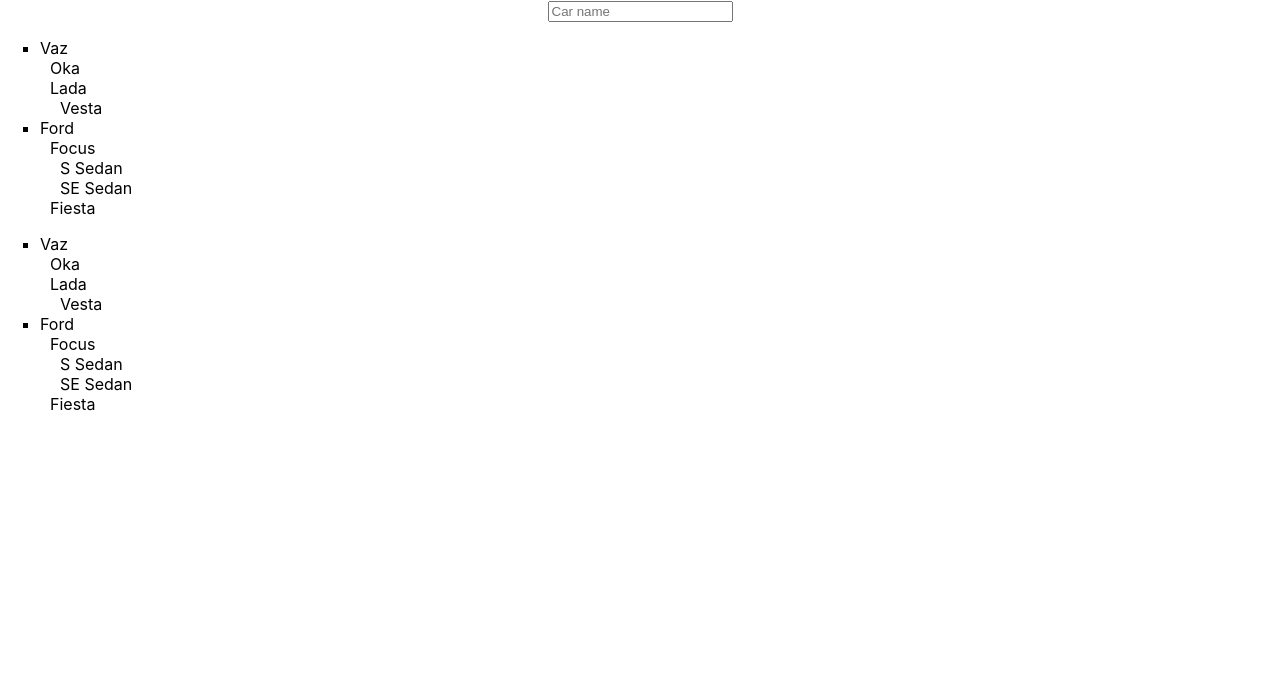
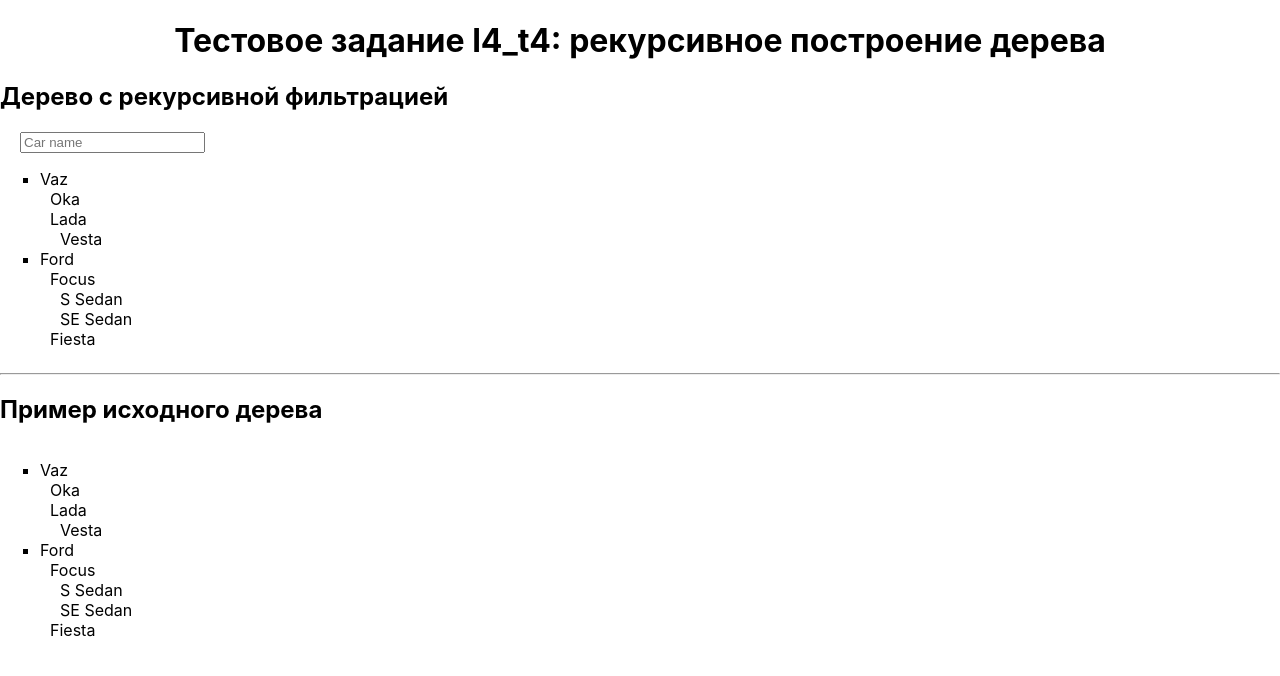
Before and after one commit to Maxxxnech/l4_t4_test, a React (Create React App) app: page / in a window 1280 px wide. Shown: the top 676 px of the page. Built offline with nearby package versions, Linux system fonts and the light colour scheme.

Commit message:
added colors

```diff
--- a/src/App.css
+++ b/src/App.css
@@ -2,37 +2,6 @@
   text-align: center;
 }
 
-.App-logo {
-  height: 40vmin;
-  pointer-events: none;
+h2{
+  text-align: left;
 }
-
-@media (prefers-reduced-motion: no-preference) {
-  .App-logo {
-    animation: App-logo-spin infinite 20s linear;
-  }
-}
-
-.App-header {
-  background-color: #282c34;
-  min-height: 100vh;
-  display: flex;
-  flex-direction: column;
-  align-items: center;
-  justify-content: center;
-  font-size: calc(10px + 2vmin);
-  color: white;
-}
-
-.App-link {
-  color: #61dafb;
-}
-
-@keyframes App-logo-spin {
-  from {
-    transform: rotate(0deg);
-  }
-  to {
-    transform: rotate(360deg);
-  }
-}
--- a/src/App.js
+++ b/src/App.js
@@ -1,16 +1,18 @@
-
-import React from 'react';
-import './App.css';
+import React from "react";
+import "./App.css";
 import FilterTree from "./components/FilterTree";
-import Tree from "./components/Tree"
+import Tree from "./components/Tree";
 import cars from "./data/cars.json";
 
 function App() {
   return (
     <div className="App">
-
-     <FilterTree cars={cars}/>
-     <Tree cars={cars}/>
+      <h1>Тестовое задание l4_t4: рекурсивное построение дерева</h1>
+      <h2>Дерево с рекурсивной фильтрацией</h2>
+      <FilterTree cars={cars} />
+      <hr></hr>
+      <h2>Пример исходного дерева</h2>
+      <Tree cars={cars} />
     </div>
   );
 }
--- a/src/components/FilterTree.js
+++ b/src/components/FilterTree.js
@@ -1,19 +1,27 @@
 import React, { Component } from "react";
 import Tree from "./Tree";
+
 import "./css/FilterTree.css";
+
 
 export default class FilterTree extends Component {
   constructor(props) {
     super(props);
-    this.state = { cars: this.props.cars };
+    this.state = { cars: this.props.cars, color: false };
     this.handleChange = this.handleChange.bind(this);
     this.filterTree = this.filterTree.bind(this);
   }
-
+  /**
+   * Рекурсивно фильтрует дерево в массиве
+   * Если находит узел, сохраняет его листья
+   * @param {Array} tree
+   * @param {String} value строка, введенная пользователем
+   * @returns
+   */
   filterTree(tree, value) {
     const valueLowercase = value.toLowerCase();
-
-    let newTree = JSON.parse(JSON.stringify(tree)); // Needed for proper updates at shortening text
+    // Глубокое клонирование - необходимо для корректной работы при удалении тектста
+    let newTree = JSON.parse(JSON.stringify(tree));
 
     return newTree?.filter((el) => {
       if (!el) return false;
@@ -26,29 +34,35 @@
             return true;
         }
       }
-
+      return false
     });
   }
 
   handleChange(e) {
     let currentValue = e.target.value;
-
+    // Нечего не введено
     if (!currentValue) {
       return this.setState({
-        cars: this.props.cars,
+        cars: this.props.cars, color: false
       });
     }
+
     let newCars = this.filterTree(this.props.cars, currentValue);
     console.log(this.props.cars.length, newCars.length);
     this.setState((prevState) => ({
-      cars: newCars,
+      cars: newCars, color: true
     }));
+
   }
 
+
   render() {
-    const { cars } = this.state;
+    const { cars, color } = this.state;
+    let classNames = ["filterWrapper"];
+    color && (classNames.push("color"))
+
     return (
-      <div>
+      <div className={classNames.join(' ')}>
         <input
           ref={this.inputRef}
           onChange={this.handleChange}
--- a/src/components/ListItem.js
+++ b/src/components/ListItem.js
@@ -2,18 +2,16 @@
 import "./css/ListItem.css";
 
 export default class ListIndex extends Component {
-  constructor(props){
-    super(props);
-  }
-  paddingStyle = {
+
+  dynamicStyle = {
     paddingLeft: this.props.level * 10 + "px",
-    listStyle: this.props.level== 0 ? "square" : "none"
+    listStyle: this.props.level === 0 ? "square" : "none"
   }
 
   render() {
     const { title } = this.props;
     return (
-      <li style={this.paddingStyle} >
+      <li style={this.dynamicStyle} >
         {title}
       </li>
     );
--- /dev/null
+++ b/src/components/Mapper.js
@@ -0,0 +1,21 @@
+import ListItem from "./ListItem";
+import "./css/ListItem.css";
+/**
+ * Превращает массив с вложенными объектами в плоский массив
+ * Использует reduce c пустым массивом в качестве исходного значения
+ * @param {Array} arr исходный массив вида [{title: ""}, {title: "", "models": []}]
+ * @param {Number} liIndex сквозной индекс
+ * @param {Number} level индикатор вложенности элемента в родительском массиве
+ * @returns
+ */
+export default function Mapper(arr, index = 0, level = 0) {
+
+  return arr.reduce((acc, el) => {
+    acc.push(<ListItem key={++index + '_' + el.title} title={el.title} level={level} />);
+    index = index + 1;
+    if (el.models) {
+      acc.push([...Mapper(el.models, ++index, level + 1)]);
+    }
+    return acc;
+  }, []);
+}
--- a/src/components/Tree.js
+++ b/src/components/Tree.js
@@ -1,32 +1,15 @@
 import React, { Component } from "react";
-import ListItem from "./ListItem";
+
+
+import Mapper from "./Mapper";
 import "./css/Tree.css";
 
 export default class Tree extends Component {
-  result = [];
-  liIndex = 0;
-
-  constructor(props) {
-    super(props);
-  }
-
-
-  mapper(arr, level = 0) {
-    return arr.reduce((acc, el) => {
-        var children = null;
-        acc.push(<ListItem key={++this.liIndex} title={el.title} level={level} children={children}/>)
-        if(el.models){
-            acc.push([...this.mapper(el.models, level + 1)]);
-        }
-        return acc ;
-    }, [])
-  }
-
 
   render() {
     return (
-      <div className="Tree">
-        <ul>{this.mapper(this.props.cars)}</ul>
+      <div className="treeWrapper">
+        <ul>{Mapper(this.props.cars)}</ul>
       </div>
     );
   }
--- a/src/components/css/FilterTree.css
+++ b/src/components/css/FilterTree.css
@@ -1,4 +1,17 @@
+.filterWrapper{
+   text-align: left;
+}
+.filterWrapper.color li{
+   color: green;
+}
+
+input {
+   margin-left: 20px;
+}
 
 .noFound {
-   color: "red";
+   margin: 10px;
+   color: red;
+   font-size: large;
+   font-weight: bold;
 }
--- a/src/components/css/Tree.css
+++ b/src/components/css/Tree.css
@@ -1,7 +1,5 @@
-ul {
+.treeWrapper {
     text-align: left;
+    display: flex;
+    height: 30%;
 }
-
-.noFound {
-   color: "red";
-}
```
Also changed, not shown: src/data/carsFlat.json (deleted, +0 -8 lines), 1 other file (tests, documents, lock files or other folders).
